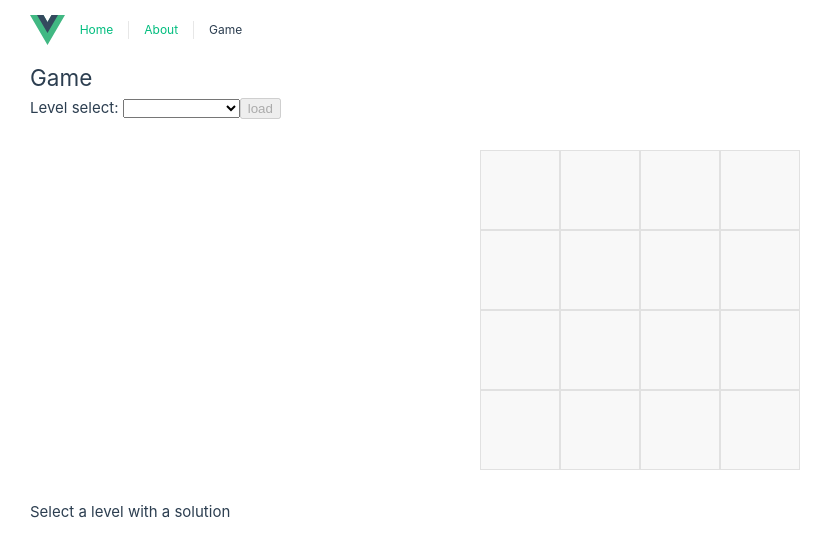
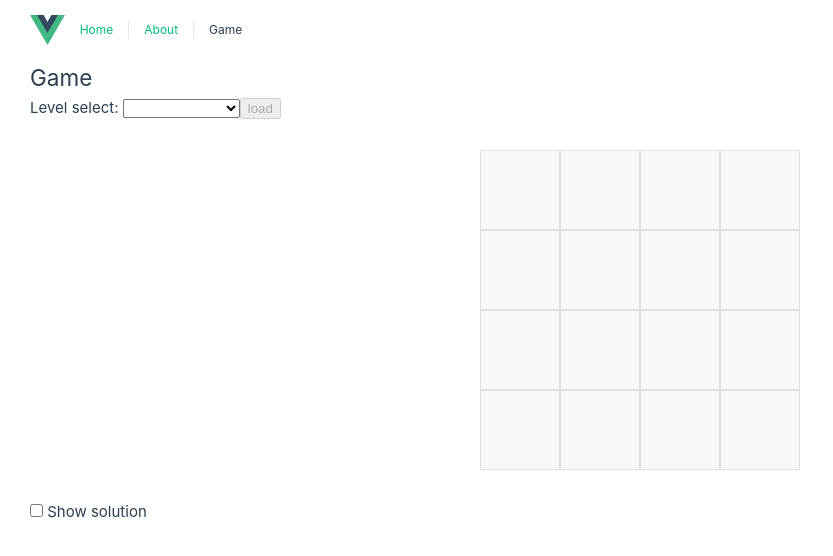
Before and after one commit to santiagoarizti/ch-traffic, a Vue app: page /game in a window 1280 px wide. Shown: the top 556 px of the page, without its empty margins (0-833 px from the left). Built offline with nearby package versions, Linux system fonts and the light colour scheme.

Commit message:
solution is traversable now (kindof)

```diff
--- a/src/components/MovingCar.vue
+++ b/src/components/MovingCar.vue
@@ -2,6 +2,9 @@
 import {computed} from 'vue';
 import {CarPosition} from '@/lib/levels';
 import {cars} from '@/lib/cars';
+import {useGameSettingsStore} from '@/stores/gameSettings';
+
+const settings = useGameSettingsStore();
 
 const props = defineProps<{
     car: CarPosition,
@@ -20,7 +23,14 @@ const gridRowStart = computed(() => props.car.origin[1] + 1);
 <template>
     <span
         class="moving-car"
-    />
+    >
+        <span
+            v-if="settings.showSolution"
+            class="car-label"
+        >
+            {{ car.car }}
+        </span>
+    </span>
 </template>
 
 <style scoped>
@@ -31,5 +41,14 @@ const gridRowStart = computed(() => props.car.origin[1] + 1);
     grid-column-end: span v-bind(width);
     grid-row-start: v-bind(gridRowStart);
     grid-row-end: span v-bind(height);
+    /* for the label shown sometimes */
+    display: flex;
+    justify-content: center;
+    align-items: center;
+}
+.car-label {
+    font-size: 4rem;
+    line-height: 4rem;
+    text-shadow: var(--vt-c-black) 0.1rem 0.1rem 0.2rem
 }
 </style>
--- a/src/components/SolutionNavigator.vue
+++ b/src/components/SolutionNavigator.vue
@@ -2,6 +2,7 @@
 
 import {Move} from '@/lib/levels';
 import {useGameStore} from '@/stores/game';
+import {useGameSettingsStore} from '@/stores/gameSettings';
 import {computed} from 'vue';
 
 interface SolutionStep {
@@ -9,6 +10,7 @@ interface SolutionStep {
 }
 
 const store = useGameStore();
+const settings = useGameSettingsStore();
 
 const solutionSteps = computed<SolutionStep[]|undefined>(() => {
     return store.level?.solution?.map(s => ({
@@ -25,6 +27,13 @@ function goToStep(move: Move) {
 
 <template>
     <div class="solution-navigator">
+        <div>
+            <label>
+                <input type="checkbox" v-model="settings.showSolution">
+                Show solution
+            </label>
+        </div>
+        <div v-if="settings.showSolution">
             <div v-if="solutionSteps">
                 Solution steps:
                 <span
@@ -42,6 +51,7 @@ function goToStep(move: Move) {
                 Select a level with a solution
             </div>
         </div>
+    </div>
 </template>
 
 <style scoped>
--- a/src/components/TrafficGrid.vue
+++ b/src/components/TrafficGrid.vue
@@ -16,15 +16,13 @@ const squares = computed(() => {
     const squares = [];
     for (let y = 0; y < size.value[1]; y++) {
         for (let x = 0; x < size.value[0]; x++) {
-            squares.push({
-                x, y,
-            });
+            squares.push({x, y});
         }
     }
     return squares;
 });
 
-const cars = computed(() => game.level?.carsPositions ?? []);
+const cars = computed(() => game.currentState?.carsPositions ?? []);
 
 </script>
 
@@ -34,7 +32,8 @@ const cars = computed(() => game.level?.carsPositions ?? []);
         <TrafficGridCell
             v-for="(s, i) of squares"
             :key="i"
-            :square="s"
+            :x="s.x"
+            :y="s.y"
             :index="i"
         />
 
@@ -55,6 +54,9 @@ const cars = computed(() => game.level?.carsPositions ?? []);
     display: grid;
     grid-template-columns: repeat(v-bind('size[0]'), 1fr);
     grid-template-rows: repeat(v-bind('size[1]'), 1fr);
+
+    /* we will be handling the drag/drop stuff from an outside container */
+    pointer-events: none;
 }
 
 </style>
--- a/src/components/TrafficGridCell.vue
+++ b/src/components/TrafficGridCell.vue
@@ -5,15 +5,17 @@ import {useGameSettingsStore} from '@/stores/gameSettings';
 
 const props = defineProps<{
     /** location of this square in the grid */
-    square: {x: number, y: number},
+    x: number,
+    /** location of this square in the grid */
+    y: number,
     /** index of this square in the grid */
     index: number,
 }>();
 
 const settings = useGameSettingsStore();
 
-const gridRowStart = computed(() => props.square.y + 1);
-const gridColumnStart = computed(() => props.square.x + 1);
+const gridRowStart = computed(() => props.y + 1);
+const gridColumnStart = computed(() => props.x + 1);
 </script>
 
 <template>
@@ -22,7 +24,7 @@ const gridColumnStart = computed(() => props.square.x + 1);
     >
         <span v-if="settings.showCoordenates">
             {{index}}<br>
-            ({{square.x}}, {{square.y}})
+            ({{x}}, {{y}})
         </span>
     </span>
 </template>
--- a/src/stores/game.ts
+++ b/src/stores/game.ts
@@ -20,23 +20,40 @@ export const useGameStore = defineStore('game', () => {
 
     const level = computed<GameLevel|undefined>(() => levels.value.find(l => l.id === activeLevelId.value));
 
-    const state = ref<LevelSnapshot[]>();
+    const history = ref<LevelSnapshot[]>();
 
     // when the level changes, reset the progress
-    watch(level, v => {
-        state.value = v ? [{
-            carsPositions: v.carsPositions,
+    watch(level, () => resetLevel());
+
+    const currentState = computed(() => history.value?.at(-1));
+
+    /**
+     * load a level (or reset the current one
+     */
+    function loadLevel(id: number) {
+        if (activeLevelId.value === id) {
+            resetLevel();
+        } else {
+            activeLevelId.value = id;
+        }
+    }
+
+    function resetLevel() {
+        history.value = level.value ? [{
+            carsPositions: level.value.carsPositions,
             moves: [],
         }] : undefined;
-    });
-
-
-    function loadLevel(id: number) {
-        activeLevelId.value = id;
     }
 
     function makeMove(move: Move) {
-    //     applyMove();
+        if (currentState.value) {
+            try {
+                const newState = applyMove(currentState.value, move);
+                history.value?.push(newState);
+            } catch (error) {
+                console.error(error);
+            }
+        }
     }
 
     return {
@@ -44,6 +61,7 @@ export const useGameStore = defineStore('game', () => {
         levels,
         // getters
         level,
+        currentState,
         // actions
         initStandardLevels,
         loadLevel,
--- a/src/stores/gameSettings.ts
+++ b/src/stores/gameSettings.ts
@@ -3,13 +3,18 @@ import {ref} from 'vue';
 
 export const useGameSettingsStore = defineStore('game-settings', () => {
 
+    /** in pixels, to know how big to render the grid. */
     const squareSize = ref(80);
 
-    // should we show game coordenates (perhaps this is too debuggy)
+    /** should we show game coordenates (perhaps this is too debuggy) */
     const showCoordenates = ref(false);
+
+    /** should we display the letter codes in cars and show the solution? */
+    const showSolution = ref(false);
 
     return {
         squareSize,
         showCoordenates,
+        showSolution,
     };
 });
```
Lines whose indentation alone changed are shown as unchanged.
